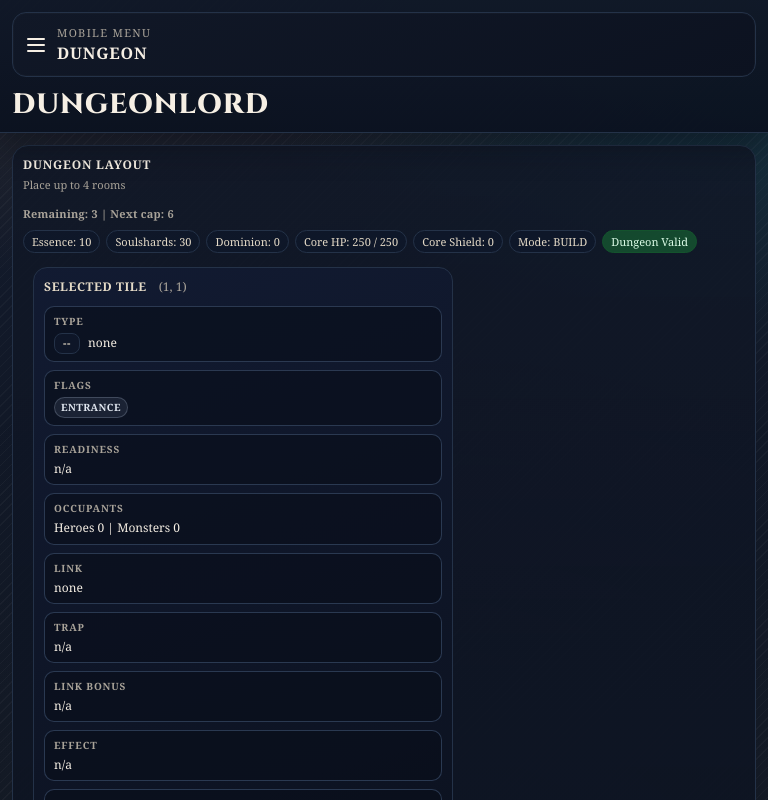
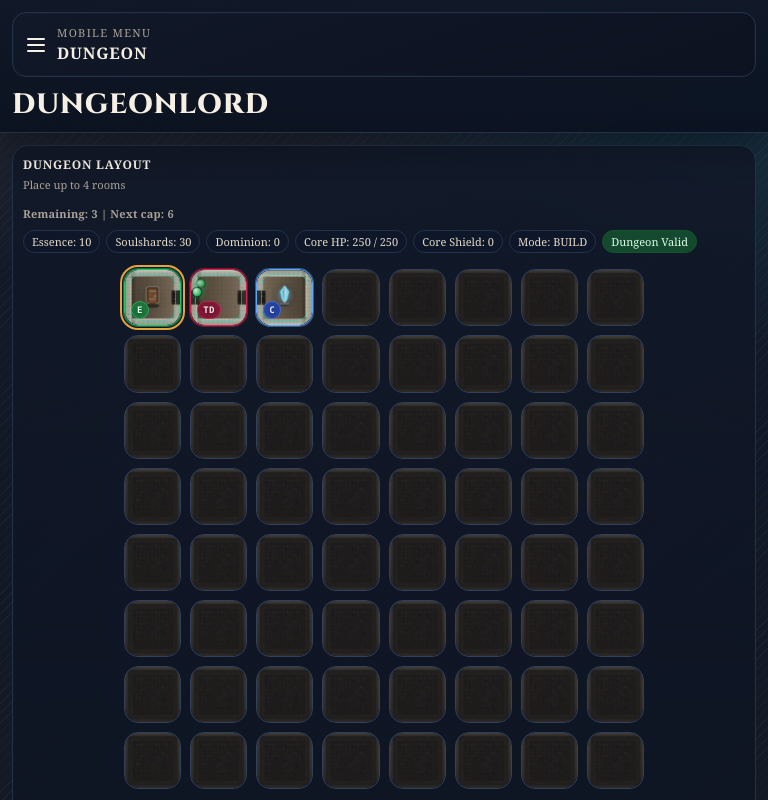
Before and after one commit to deavonthebunny-hub/Dungeonlord, a React (Vite) app: page / in a window 768 px wide. Built offline with nearby package versions, Linux system fonts and the light colour scheme; a web font is replaced by a local one.

Commit message:
Updated w/ Tablet UI

```diff
--- a/src/App.css
+++ b/src/App.css
@@ -1460,7 +1460,7 @@ button.entityItem {
   display: none;
 }
 
-@media (max-width: 980px), (pointer: coarse) {
+@media (max-width: 980px) {
   html,
   body,
   #root,
@@ -1578,17 +1578,24 @@ button.entityItem {
   }
 
   .dungeonBody {
-    display: block;
+    display: flex;
+    flex-direction: column;
+    align-items: center;
+    gap: 12px;
   }
 
   .dungeonGutter {
+    order: 2;
     width: auto;
     min-height: auto;
-    display: block;
+    display: flex;
+    justify-content: center;
     padding-bottom: 0;
+    flex: none;
   }
 
   .dungeonStage {
+    order: 1;
     max-width: 380px;
     width: min(100%, 380px);
     min-height: auto;
@@ -1605,7 +1612,7 @@ button.entityItem {
   .dungeonTileFloat {
     position: static;
     width: min(100%, 420px);
-    margin: 0 10px 12px;
+    margin: 0 auto 12px;
     padding: 10px;
     box-shadow: none;
     backdrop-filter: none;
@@ -1716,6 +1723,59 @@ button.entityItem {
   }
 }
 
+@media (min-width: 700px) and (max-width: 980px) {
+  .layout {
+    padding: 12px;
+  }
+
+  .gridWrap {
+    padding: 12px;
+  }
+
+  .dungeonStage {
+    width: min(100%, 520px);
+    max-width: 520px;
+  }
+
+  .grid {
+    width: min(100%, 520px);
+    max-width: 520px;
+    gap: 9px;
+  }
+
+  .dungeonTileFloat {
+    width: min(100%, 620px);
+    margin-bottom: 0;
+  }
+
+  .dungeonTileDockGrid {
+    grid-template-columns: repeat(2, minmax(0, 1fr));
+  }
+
+  .dungeonActionRail {
+    position: static;
+    z-index: auto;
+    margin: 0 12px 12px;
+    padding: 12px;
+    border: 1px solid var(--border);
+    border-radius: 14px;
+    background: linear-gradient(180deg, rgba(15, 23, 42, 0.96), rgba(10, 15, 26, 0.98));
+    backdrop-filter: none;
+    flex-direction: row;
+    align-items: center;
+  }
+
+  .dungeonActionButtons {
+    flex-wrap: wrap;
+    justify-content: flex-end;
+    overflow-x: visible;
+  }
+
+  .dungeonActionButtons .btn {
+    flex: 0 1 auto;
+  }
+}
+
 @media (max-width: 980px) and (orientation: landscape) {
   .grid {
     max-width: 520px;
```
